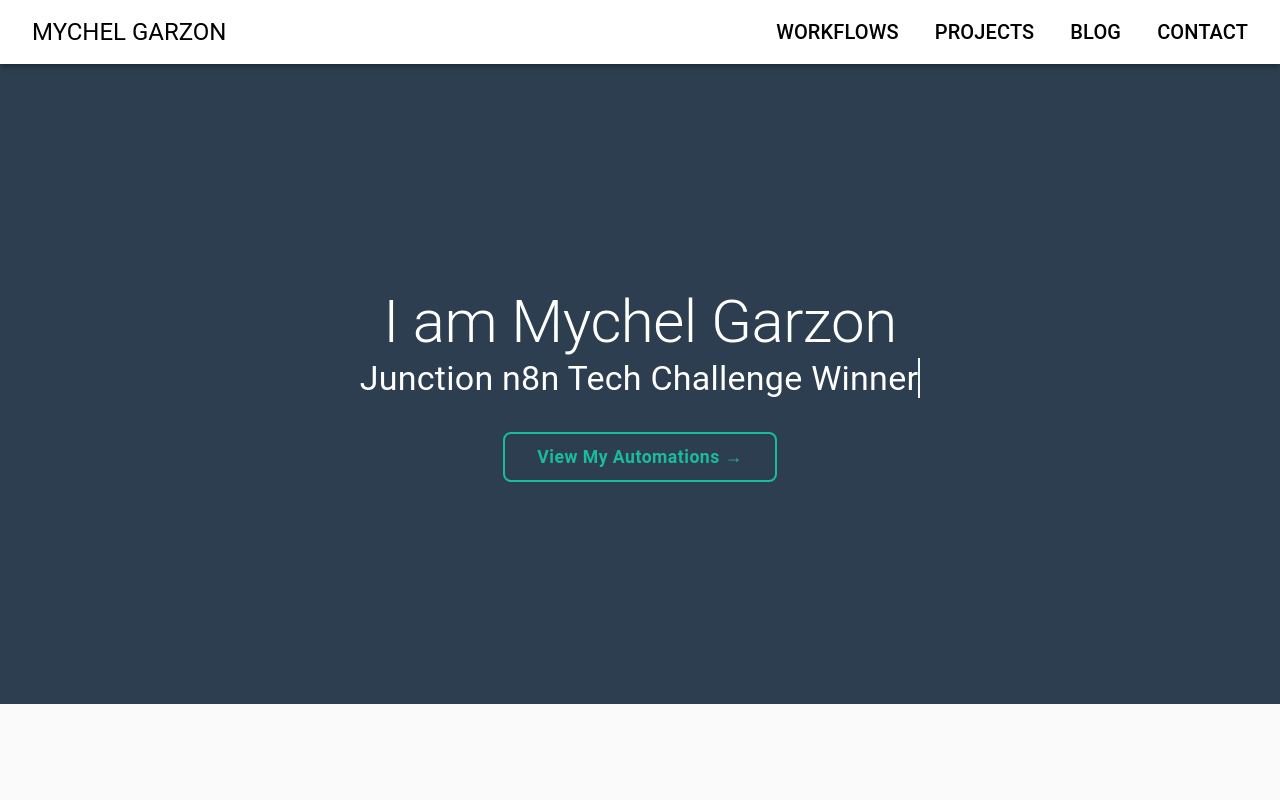
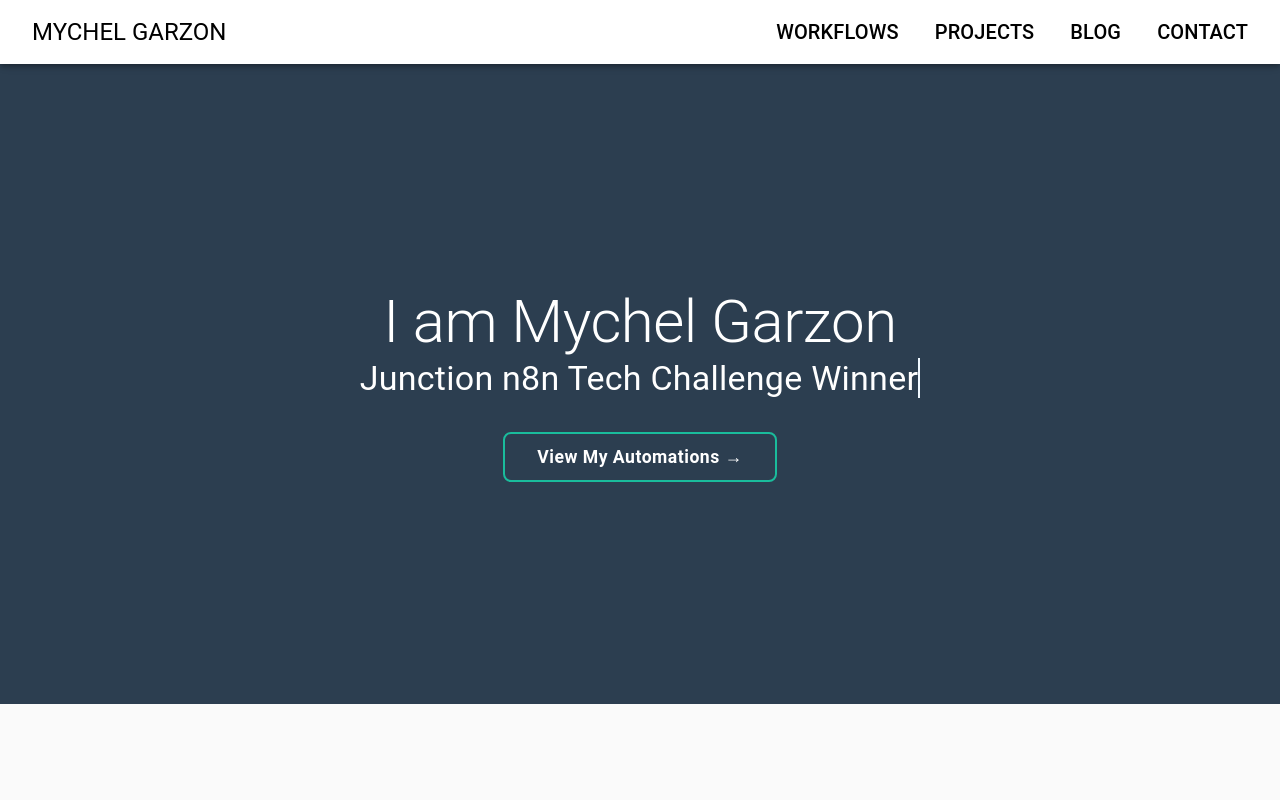
Before and after one commit to MychelGarzon/portfolio_MG, a React (Vite) app: page / in a window 1280 px wide. Shown: the top 800 px of the page. Built offline with nearby package versions, Linux system fonts and the light colour scheme.

Commit message:
Update Banner component button color to improve visibility

```diff
--- a/src/components/banner/Banner.jsx
+++ b/src/components/banner/Banner.jsx
@@ -44,7 +44,7 @@
                     variant="outlined"
                     sx={{
                         mt: 4,
-                        color: '#1abc9c', // Your teal color
+                        color: 'white', // Your teal color
                         borderColor: '#1abc9c',
                         borderWidth: '2px', // Make the border slightly thicker for better visibility
                         textTransform: 'none',
```
